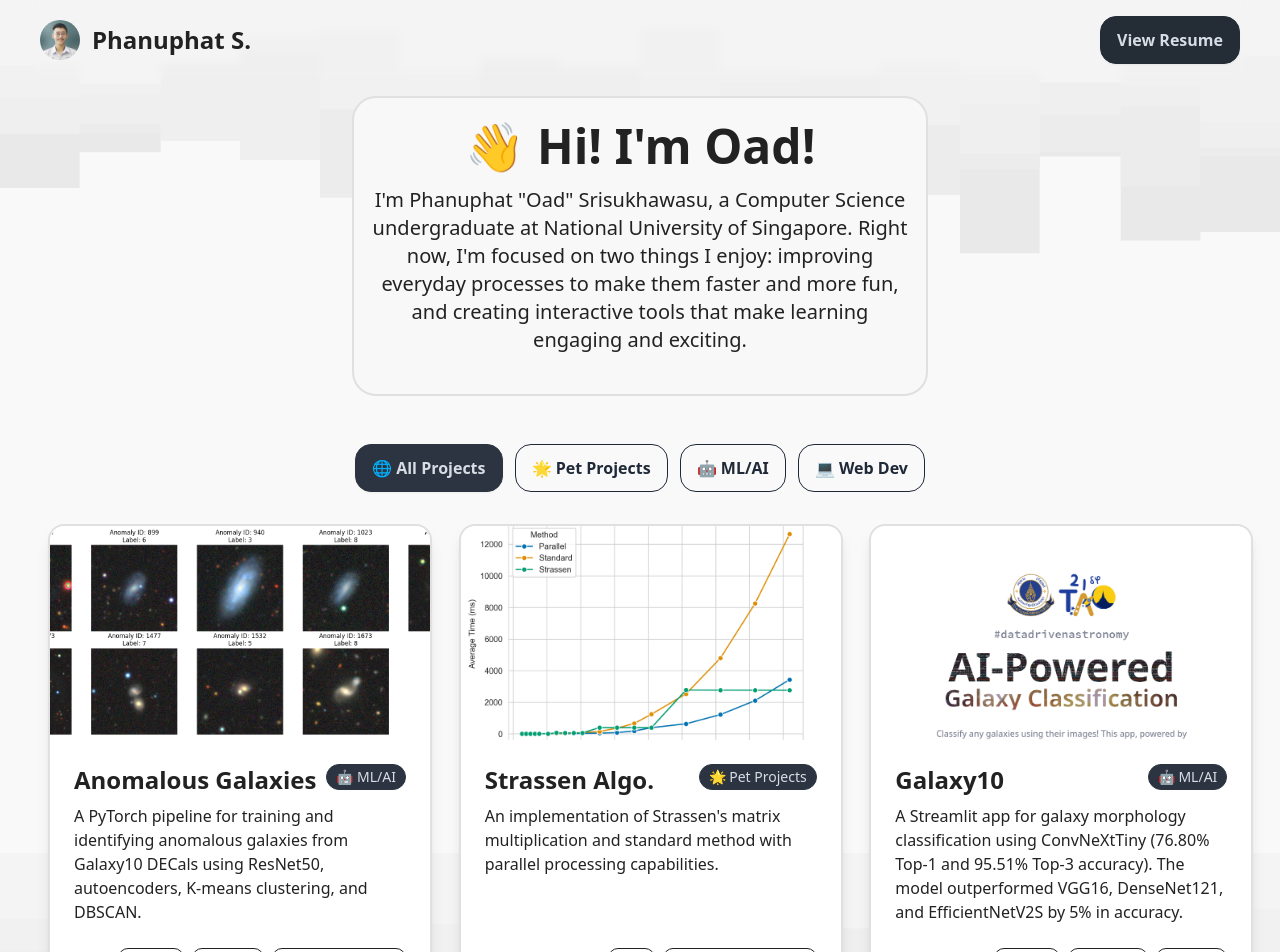
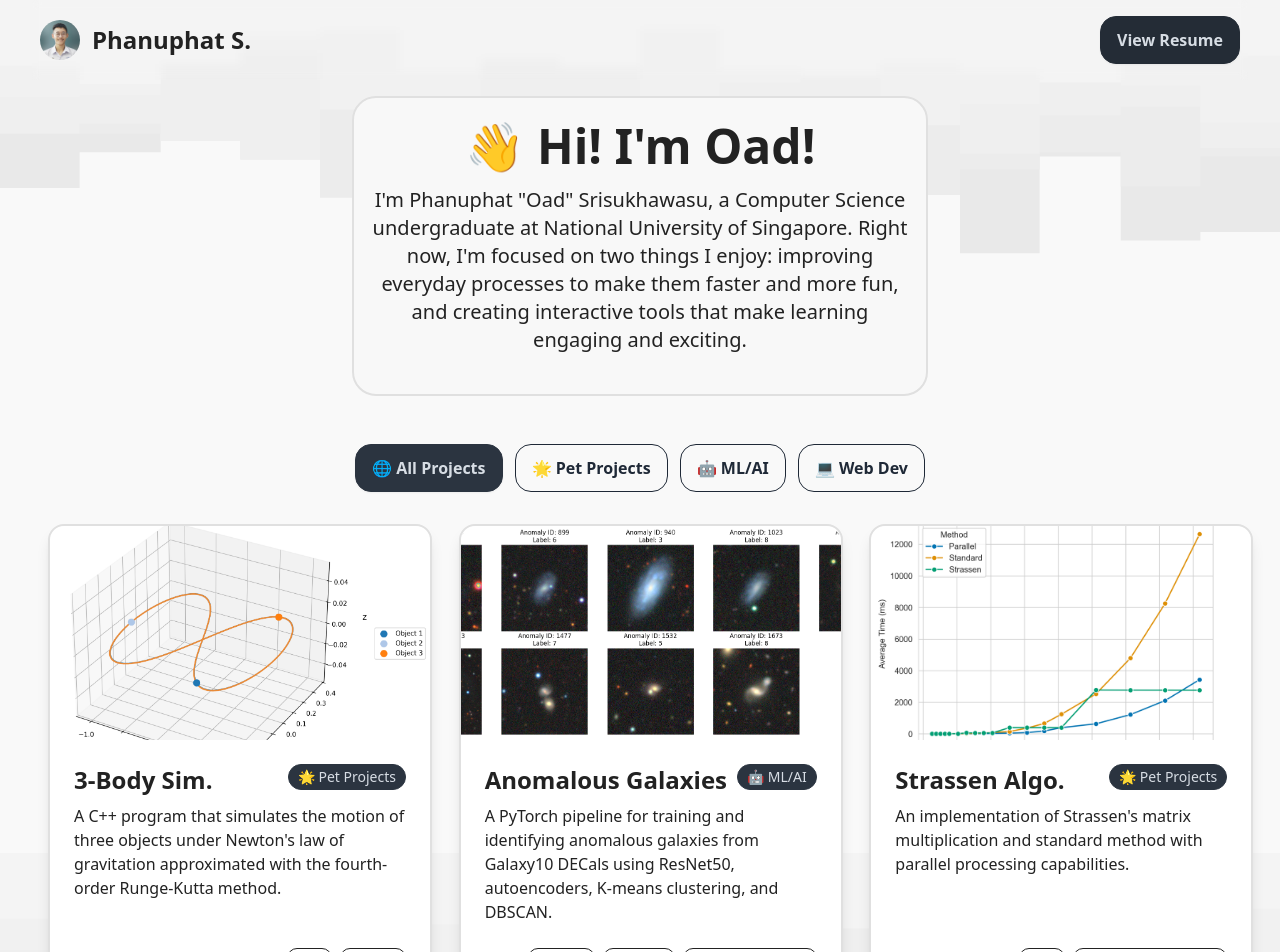
Before and after one commit to oadultradeepfield/phanuphats, a Next.js app: page / in a window 1280 px wide. Shown: the top 952 px of the page. Built offline with nearby package versions, Linux system fonts and the light colour scheme.

Commit message:
Add new project

```diff
--- a/app/components/Projects.tsx
+++ b/app/components/Projects.tsx
@@ -4,6 +4,16 @@ import { useState } from "react";
 import ProjectCard from "./ProjectCard";
 
 const projects = [
+  {
+    imageUrl: "/three_body_simulation.webp",
+    imageAlt: "Three Body Simulation",
+    title: "3-Body Sim.",
+    description:
+      "A C++ program that simulates the motion of three objects under Newton's law of gravitation approximated with the fourth-order Runge-Kutta method.",
+    category: "🌟 Pet Projects",
+    techStack: ["C++", "Python"],
+    link: "https://github.com/oadultradeepfield/three-body-simulation",
+  },
   {
     imageUrl: "/galaxy10_anomaly_detection.webp",
     imageAlt: "Galaxy10 Anomaly Detection",
```
Also changed, not shown: public/three_body_simulation.webp (added).
